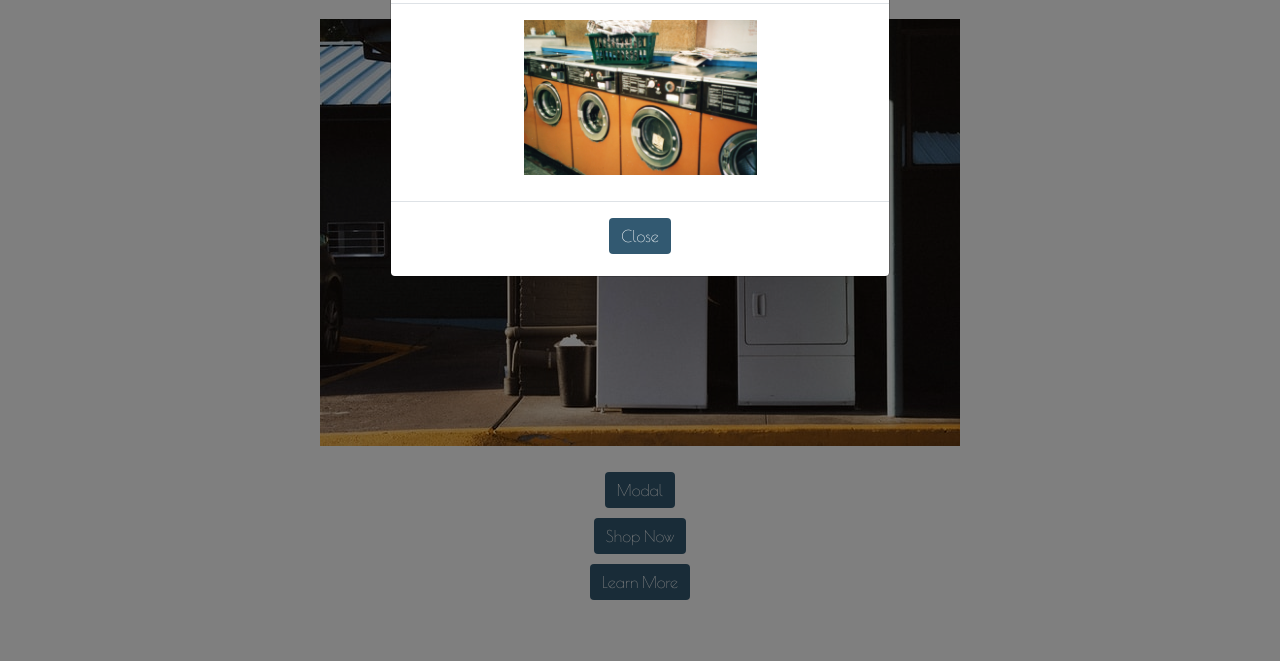
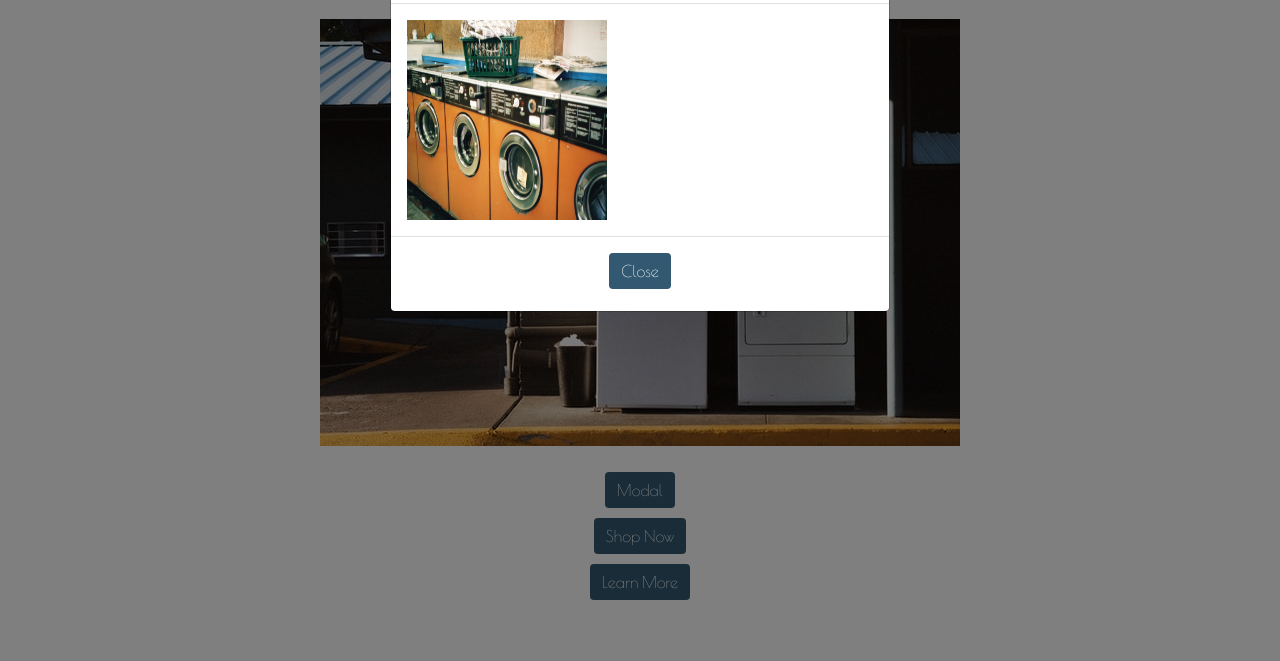
Before and after one commit to jwhityoung/VA-Prep, a plain HTML site: page index.html in a window 1280 px wide. Both pictures are taken after a click on the button "Modal". Shown: the part 88-749 px from the top of the page. Drawn offline with nearby package versions, Linux system fonts and the light colour scheme.

Commit message:
Added role attribute to modal

```diff
--- a/index.html
+++ b/index.html
@@ -51,6 +51,7 @@
     <div
       class="modal fade"
       id="staticBackdrop"
+      role="dialog"
       data-backdrop="static"
       data-keyboard="false"
       tabindex="-1"
@@ -71,13 +72,11 @@
             </button>
           </div>
           <div class="modal-body">
-            <div class="main-image">
-              <img
-                id="main-image"
-                src="Laundry.jpg"
-                alt="Washers in Laundry room"
-              />
-            </div>
+            <img
+              src="Laundry.jpg"
+              alt="Washers in Laundry room"
+              style="width: 200px; height: 200px"
+            />
           </div>
           <div class="modal-footer">
             <button
```
